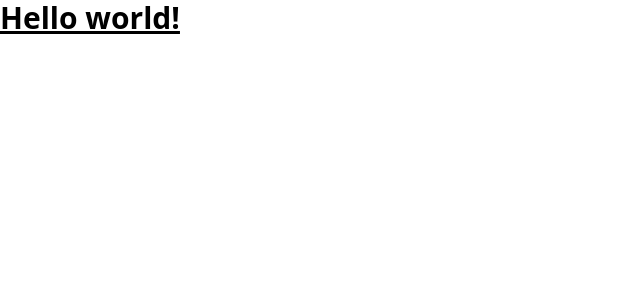
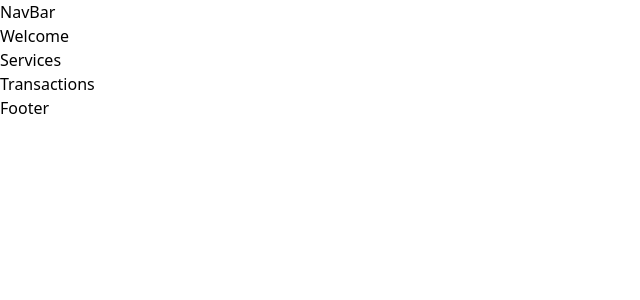
Before and after one commit to szikra-dev/web3.0, a React (Vite) app in the folder client/: page / in a window 1280 px wide. Shown: the top 300 px of the page, without its empty margins (0-640 px from the left). Built offline with nearby package versions, Linux system fonts and the light colour scheme.

Commit message:
feat(components): adds main components

```diff
--- a/client/src/App.jsx
+++ b/client/src/App.jsx
@@ -1,9 +1,17 @@
-import { useState } from 'react'
-import logo from './logo.svg'
-import './App.css'
+import { NavBar, Footer, Services, Welcome, Transactions } from './components'
 
-function App() {
-  return <h1 className="text-3xl font-bold underline">Hello world!</h1>
+const App = () => {
+  return (
+    <div className="min-h-screen">
+      <div className="gradient-bg-welcome">
+        <NavBar />
+        <Welcome />
+      </div>
+      <Services />
+      <Transactions />
+      <Footer />
+    </div>
+  )
 }
 
 export default App
--- /dev/null
+++ b/client/src/components/Footer.jsx
@@ -0,0 +1,5 @@
+const Footer = () => {
+  return <h1>Footer</h1>
+}
+
+export default Footer
--- /dev/null
+++ b/client/src/components/Loader.jsx
@@ -0,0 +1,5 @@
+const Loader = () => {
+  return <h1>Loader</h1>
+}
+
+export default Loader
--- /dev/null
+++ b/client/src/components/NavBar.jsx
@@ -0,0 +1,5 @@
+const NavBar = () => {
+  return <h1>NavBar</h1>
+}
+
+export default NavBar
--- /dev/null
+++ b/client/src/components/Services.jsx
@@ -0,0 +1,5 @@
+const Services = () => {
+  return <h1>Services</h1>
+}
+
+export default Services
--- /dev/null
+++ b/client/src/components/Transactions.jsx
@@ -0,0 +1,5 @@
+const Transactions = () => {
+  return <h1>Transactions</h1>
+}
+
+export default Transactions
--- /dev/null
+++ b/client/src/components/Welcome.jsx
@@ -0,0 +1,5 @@
+const Welcome = () => {
+  return <h1>Welcome</h1>
+}
+
+export default Welcome
--- /dev/null
+++ b/client/src/components/index.js
@@ -0,0 +1,6 @@
+export { default as Loader } from './Loader'
+export { default as Footer } from './Footer'
+export { default as NavBar } from './NavBar'
+export { default as Services } from './Services'
+export { default as Transactions } from './Transactions'
+export { default as Welcome } from './Welcome'
```
